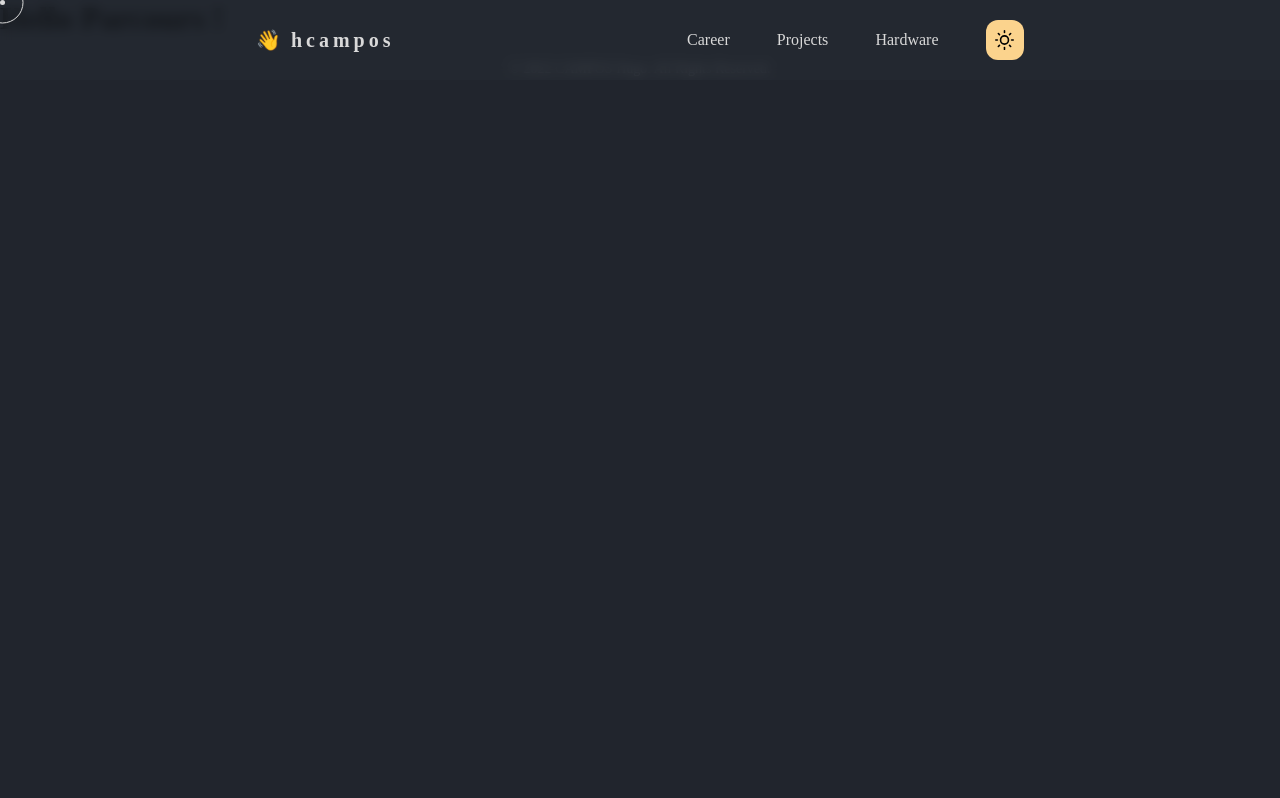
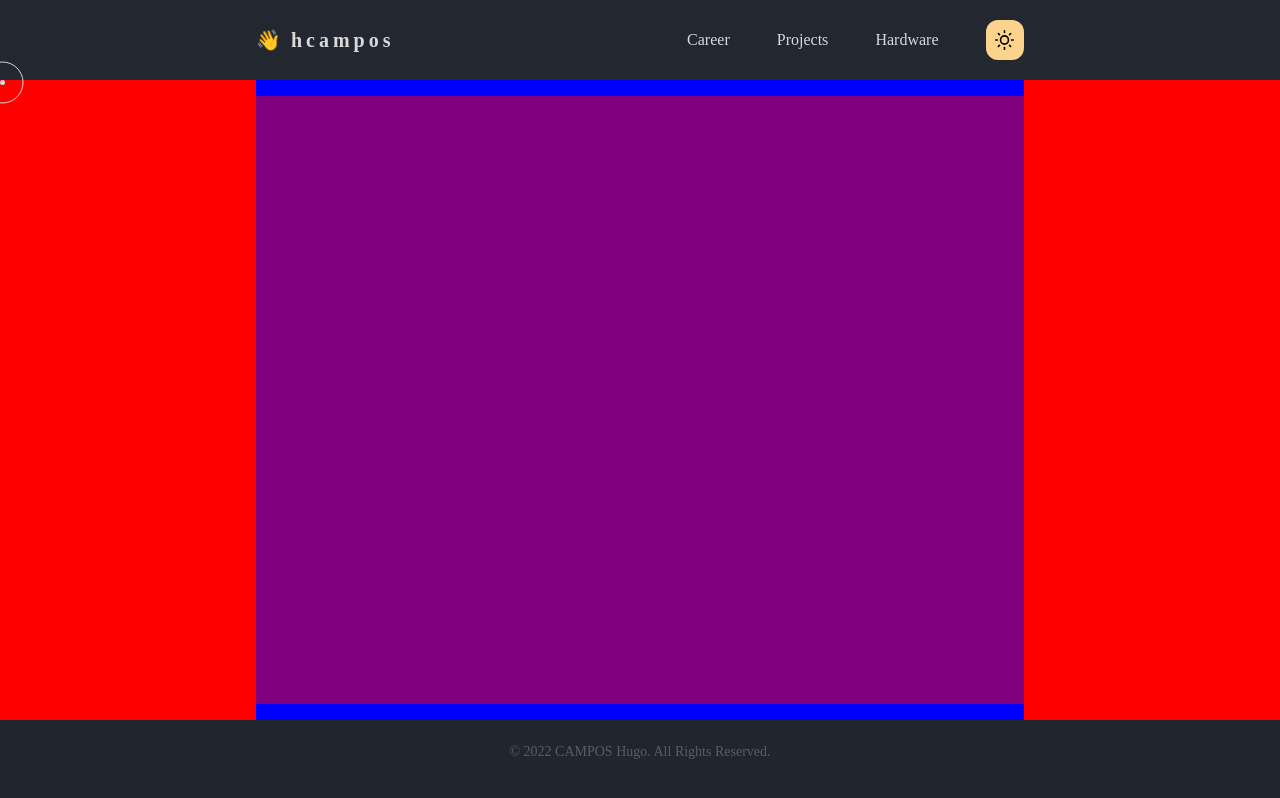
Before and after one commit to Sakoutecher/portfolio-react, a React (Create React App) app: page /parcours in a window 1280 px wide. Built offline with nearby package versions, Linux system fonts and the light colour scheme.

Commit message:
:heavy_plus_sign: Add react-chrono

```diff
--- a/package.json
+++ b/package.json
@@ -13,6 +13,7 @@
     "framer-motion": "^7.6.5",
     "gsap": "^3.11.3",
     "react": "^18.2.0",
+    "react-chrono": "^1.19.2",
     "react-dom": "^18.2.0",
     "react-icons": "^4.6.0",
     "react-reveal": "^1.2.2",
--- a/src/pages/Parcours.js
+++ b/src/pages/Parcours.js
@@ -1,9 +1,41 @@
 import React from 'react';
+import styled from 'styled-components'
 
-function Parcours() {
+function Parcours({ styles }) {
     return (
-        <h1>Hello Parcours !</h1>
+        <ParcoursContainer>
+            <Center>
+                <CenterCenter>
+
+                </CenterCenter>
+            </Center>
+        </ParcoursContainer>
     );
 }
 
+const ParcoursContainer = styled.div`
+    width: 100vw;
+    height: 80vh;
+    margin-top: 10vh;
+    background-color: red;
+    display: flex;
+    justify-content: center;
+    align-items: center;
+`
+
+const Center = styled.div`
+    height: 100%;
+    width: 60%;
+    background-color: blue;
+    display: flex;
+    justify-content: center;
+    align-items: center;
+`
+
+const CenterCenter = styled.div`
+    height: 95%;
+    width: 100%;
+    background-color: purple;
+`
+
 export default Parcours;
```
Also changed, not shown: 1 other file (tests, documents, lock files or other folders).
